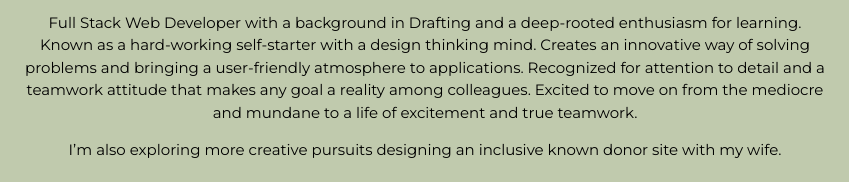
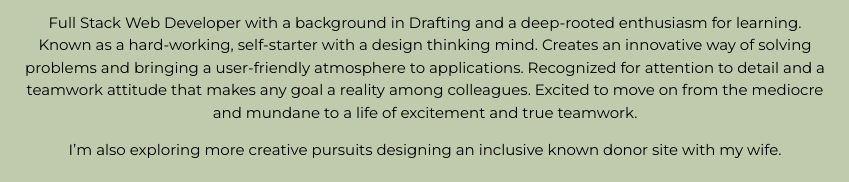
Before and after one commit to tomiewheeler678/css-essential-training, a plain HTML site: page css-portfolio/index.html in a window 1280 px wide. Shown: the part 231-413 px from the top of the page, 215-1064 px from the left. Drawn offline with Linux system fonts and the light colour scheme.

Commit message:
changed index header

```diff
--- a/css-portfolio/index.html
+++ b/css-portfolio/index.html
@@ -15,7 +15,7 @@
           <h1>Tomie Wheeler</h1>
           <h2>Full-Stack Web Developer</h2>
 
-          <p>Full Stack Web Developer with a background in Drafting and a deep-rooted enthusiasm for learning. Known as a hard-working self-starter with a design thinking mind. Creates an innovative way of solving problems and bringing a user-friendly atmosphere to applications. Recognized for attention to detail and a teamwork attitude that makes any goal a reality among colleagues. Excited to move on from the mediocre and mundane to a life of excitement and true teamwork. </p>
+          <p>Full Stack Web Developer with a background in Drafting and a deep-rooted enthusiasm for learning. Known as a hard-working, self-starter with a design thinking mind. Creates an innovative way of solving problems and bringing a user-friendly atmosphere to applications. Recognized for attention to detail and a teamwork attitude that makes any goal a reality among colleagues. Excited to move on from the mediocre and mundane to a life of excitement and true teamwork. </p>
           <p>I’m also exploring more creative pursuits designing an inclusive known donor site with my wife.</p>
         </div>
       </header>
```
